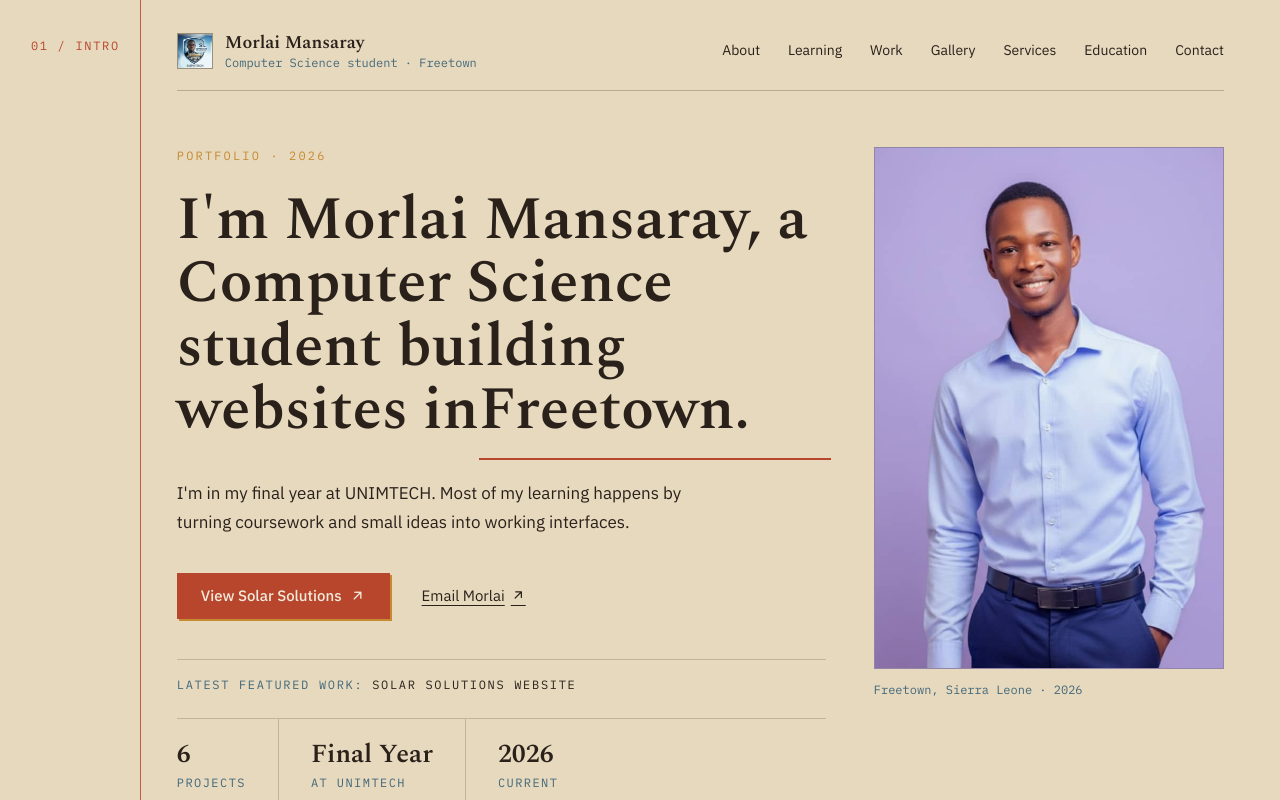
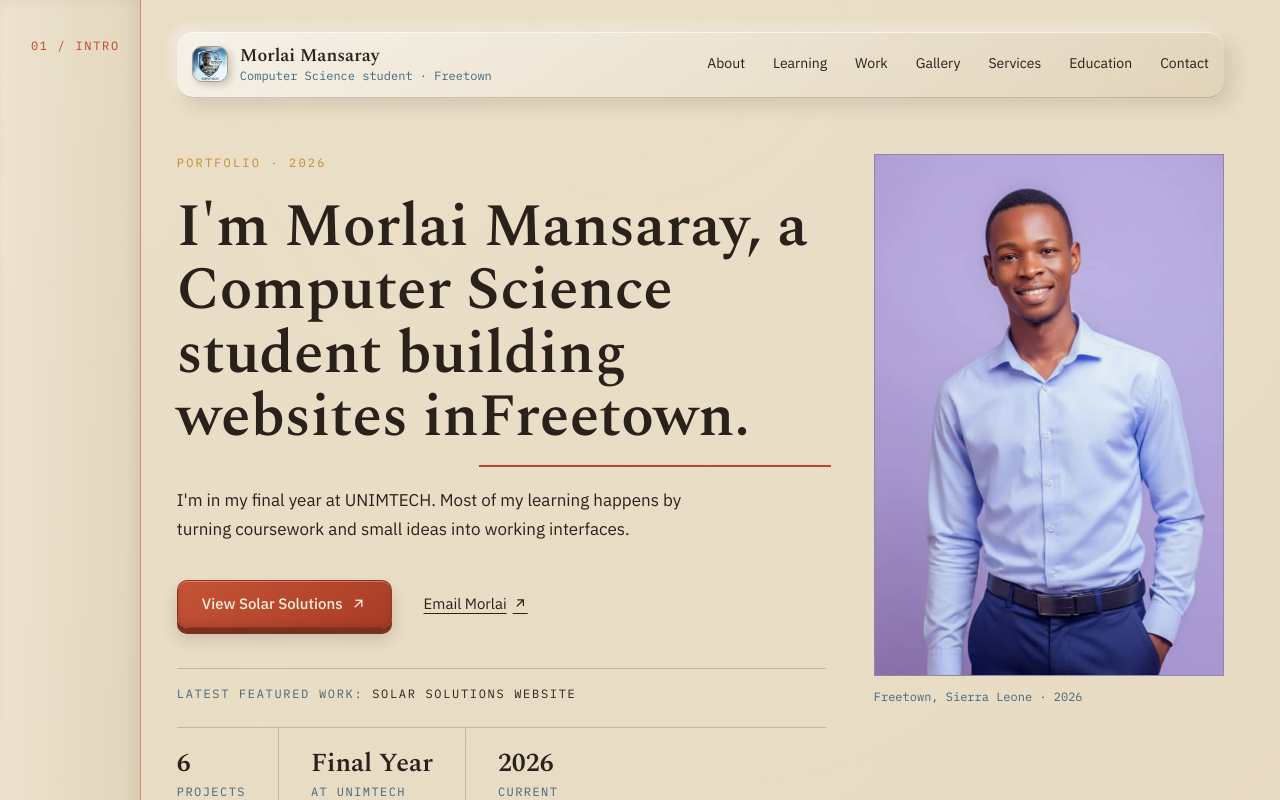
Before and after one commit to medrahmanz-max/Morlai-Portfolio, a React (Vite) app: page / in a window 1280 px wide. Shown: the top 800 px of the page. Built offline with nearby package versions, Linux system fonts and the light colour scheme.

Commit message:
Update portfolio styles and editor settings

```diff
--- a/src/index.css
+++ b/src/index.css
@@ -4,8 +4,9 @@
 
 :root {
   color: #2a211b;
-  background: #e7d9be;
+  background: #d8c7aa;
   font-family: 'IBM Plex Sans', sans-serif;
+  font-synthesis: none;
 }
 
 html {
@@ -14,7 +15,9 @@ html {
 
 body {
   margin: 0;
-  background: #e7d9be;
+  background:
+    radial-gradient(circle at 15% 10%, rgba(255,255,255,.42), transparent 30%),
+    linear-gradient(135deg, #e7d9be 0%, #d9c7a9 48%, #e5d7bd 100%);
   color: #2a211b;
   font-family: 'IBM Plex Sans', sans-serif;
   overflow-x: hidden;
@@ -34,10 +37,13 @@ img {
 }
 
 .folio {
-  background: #e7d9be;
+  background:
+    radial-gradient(circle at 50% 0%, rgba(255,255,255,.28), transparent 34%),
+    linear-gradient(135deg, #e7d9be, #d9c7a9 52%, #e4d5ba);
   color: #2a211b;
 }
 
+/* Typography */
 .disp {
   font-family: 'Spectral', Georgia, serif;
 }
@@ -46,40 +52,129 @@ img {
   font-family: 'IBM Plex Mono', monospace;
 }
 
+/* The old rail remains, but now reads like a recessed spine. */
 .rail {
-  border-right: 1px solid rgba(184, 70, 44, 0.85);
+  border-right: 1px solid rgba(184, 70, 44, 0.55);
+  background: linear-gradient(90deg, rgba(255,255,255,.16), rgba(120,83,45,.06));
+  box-shadow: inset -5px 0 12px rgba(67,43,25,.08);
 }
 
 .rail-dark {
   border-right: 1px solid rgba(198, 138, 49, 0.55);
+  box-shadow: inset -5px 0 12px rgba(0,0,0,.2);
 }
 
 .marker {
   white-space: nowrap;
 }
 
+/* Tactile section surfaces */
+.folio > section:not(.on-dark) > div:nth-child(2) {
+  position: relative;
+}
+
+.folio > section:nth-child(even):not(.on-dark) {
+  background: rgba(243, 235, 221, .62) !important;
+  box-shadow:
+    inset 0 1px rgba(255,255,255,.45),
+    inset 0 -1px rgba(91,62,36,.08);
+}
+
+.folio > section:nth-child(odd):not(.on-dark) {
+  background: rgba(231, 217, 190, .42) !important;
+}
+
+/* Header */
+header {
+  border-color: rgba(74, 51, 31, .22) !important;
+  padding: 13px 15px 14px;
+  border-radius: 16px;
+  background: linear-gradient(145deg, rgba(255,255,255,.58), rgba(207,188,155,.25));
+  box-shadow:
+    8px 8px 18px rgba(76,55,35,.14),
+    -5px -5px 12px rgba(255,255,255,.42),
+    inset 0 1px rgba(255,255,255,.62);
+}
+
+header img,
+footer img,
+.on-dark img {
+  border-radius: 10px !important;
+  box-shadow:
+    3px 3px 7px rgba(55,39,25,.22),
+    -2px -2px 5px rgba(255,255,255,.42);
+}
+
+/* Main portrait */
+.lg\\:col-span-4 > div:has(> img),
+.w-33:has(> img) {
+  padding: 9px;
+  border-radius: 18px !important;
+  background: linear-gradient(145deg, #cbb8e0, #a996c4) !important;
+  border: 1px solid rgba(74,51,31,.25) !important;
+  box-shadow:
+    10px 12px 22px rgba(61,43,28,.20),
+    -7px -7px 15px rgba(255,255,255,.42),
+    inset 0 1px rgba(255,255,255,.5);
+}
+
+.lg\\:col-span-4 > div:has(> img) img,
+.w-33:has(> img) img {
+  border-radius: 11px;
+}
+
+/* Links */
+a {
+  transition: color 160ms ease, transform 160ms ease, filter 160ms ease;
+}
+
+a:hover {
+  filter: brightness(1.04);
+}
+
 a:focus-visible,
 button:focus-visible,
 summary:focus-visible {
   outline: 2px solid #b8462c;
-  outline-offset: 3px;
+  outline-offset: 4px;
+  border-radius: 6px;
 }
 
 .on-dark a:focus-visible {
   outline-color: #c68a31;
 }
 
+/* Physical buttons */
 .btn-rust {
-  background: #b8462c;
-  color: #f3ebdd;
-  border-radius: 0;
-  box-shadow: 2px 2px 0 0 #c68a31;
-  transition: box-shadow 120ms linear, background-color 120ms linear;
+  position: relative;
+  background: linear-gradient(145deg, #c65336, #a83d25) !important;
+  color: #f8efe1 !important;
+  border-radius: 10px !important;
+  border: 1px solid rgba(112,38,23,.55);
+  box-shadow:
+    0 6px 0 #79301f,
+    0 10px 16px rgba(72,42,27,.20),
+    inset 0 1px rgba(255,255,255,.30),
+    inset 0 -3px 6px rgba(92,25,14,.18);
+  transform: translateY(0);
+  transition: transform 110ms ease, box-shadow 110ms ease, filter 110ms ease;
 }
 
 .btn-rust:hover {
-  box-shadow: 0 0 0 0 #c68a31;
-  background: #a63c24;
+  background: linear-gradient(145deg, #cc5a3b, #ae4027) !important;
+  box-shadow:
+    0 7px 0 #79301f,
+    0 12px 18px rgba(72,42,27,.22),
+    inset 0 1px rgba(255,255,255,.34);
+  transform: translateY(-1px);
+}
+
+.btn-rust:active {
+  box-shadow:
+    0 2px 0 #79301f,
+    0 4px 8px rgba(72,42,27,.18),
+    inset 0 3px 7px rgba(77,23,13,.28);
+  transform: translateY(4px);
 }
 
 .txt-act {
@@ -90,16 +185,139 @@ summary:focus-visible {
 
 .txt-act .ti {
   display: inline-block;
-  transition: transform 120ms linear;
+  transition: transform 160ms ease;
 }
 
 .txt-act:hover .ti {
   transform: translateX(3px);
 }
 
+/* Stats become small raised controls */
+.border-y.border-\\[\\#2A211B\\]\\/20 {
+  border: 0 !important;
+  gap: 12px;
+}
+
+.border-y.border-\\[\\#2A211B\\]\\/20 > div {
+  min-width: 110px;
+  padding: 15px 20px !important;
+  border: 1px solid rgba(75,52,32,.14);
+  border-radius: 12px;
+  background: linear-gradient(145deg, rgba(255,255,255,.46), rgba(197,178,144,.22));
+  box-shadow:
+    5px 6px 12px rgba(72,51,32,.12),
+    -4px -4px 9px rgba(255,255,255,.32),
+    inset 0 1px rgba(255,255,255,.46);
+}
+
+/* Learning rows */
+dl > div {
+  transition: transform 160ms ease, box-shadow 160ms ease, background 160ms ease;
+}
+
+#learning dl > div:hover,
+#education dl > div:hover {
+  transform: translateX(3px);
+  background: rgba(255,255,255,.20);
+  box-shadow: inset 3px 0 #b8462c;
+}
+
+/* Project presentation */
+#work article {
+  border-color: rgba(63,43,27,.24) !important;
+}
+
+#work article:not(:first-of-type) {
+  padding: 20px;
+  border: 1px solid rgba(73,51,32,.15) !important;
+  border-radius: 18px;
+  background: linear-gradient(145deg, rgba(255,255,255,.38), rgba(205,185,150,.20));
+  box-shadow:
+    8px 10px 20px rgba(70,49,31,.13),
+    -5px -5px 12px rgba(255,255,255,.30),
+    inset 0 1px rgba(255,255,255,.48);
+}
+
+#work article:not(:first-of-type):hover {
+  transform: translateY(-3px);
+  box-shadow:
+    11px 14px 25px rgba(70,49,31,.17),
+    -6px -6px 13px rgba(255,255,255,.35),
+    inset 0 1px rgba(255,255,255,.52);
+}
+
+#work article > div > div > div[class*="bg-"],
+#work article > div > div[class*="bg-"] {
+  border-radius: 13px;
+  box-shadow:
+    inset 0 2px 4px rgba(255,255,255,.20),
+    inset 0 -8px 16px rgba(40,24,15,.15),
+    6px 8px 16px rgba(63,42,27,.16);
+  overflow: hidden;
+  position: relative;
+}
+
+#work article > div > div > div[class*="bg-"]::after,
+#work article > div > div[class*="bg-"]::after {
+  content: "";
+  position: absolute;
+  inset: 0;
+  pointer-events: none;
+  background: linear-gradient(135deg, rgba(255,255,255,.20), transparent 35%, rgba(0,0,0,.08));
+}
+
+/* Gallery cards */
+#gallery .grid > div {
+  border: 1px solid rgba(73,51,32,.16) !important;
+  border-radius: 16px;
+  overflow: hidden;
+  background: linear-gradient(145deg, #faf2e7, #ded0b9) !important;
+  box-shadow:
+    8px 10px 20px rgba(70,49,31,.14),
+    -5px -5px 12px rgba(255,255,255,.35),
+    inset 0 1px rgba(255,255,255,.55) !important;
+  transition: transform 170ms ease, box-shadow 170ms ease;
+}
+
+#gallery .grid > div:hover {
+  transform: translateY(-5px) rotate(.15deg);
+  box-shadow:
+    11px 15px 27px rgba(70,49,31,.18),
+    -6px -6px 14px rgba(255,255,255,.40),
+    inset 0 1px rgba(255,255,255,.60) !important;
+}
+
+#gallery .grid > div > div:first-child {
+  box-shadow: inset 0 -9px 15px rgba(42,33,27,.18);
+}
+
+/* Services: tactile accordion */
+.svc-row {
+  border-color: rgba(63,43,27,.22) !important;
+}
+
 .svc-row summary {
   list-style: none;
   cursor: pointer;
+  padding: 18px 16px !important;
+  margin: 8px 0;
+  border-radius: 12px;
+  background: linear-gradient(145deg, rgba(255,255,255,.40), rgba(197,177,143,.20));
+  box-shadow:
+    5px 6px 12px rgba(72,51,32,.11),
+    -4px -4px 9px rgba(255,255,255,.28),
+    inset 0 1px rgba(255,255,255,.42);
+  transition: box-shadow 140ms ease, transform 140ms ease;
+}
+
+.svc-row summary:hover {
+  transform: translateY(-1px);
+}
+
+.svc-row[open] summary {
+  box-shadow:
+    inset 3px 3px 8px rgba(70,48,30,.13),
+    inset -3px -3px 7px rgba(255,255,255,.32);
 }
 
 .svc-row summary::-webkit-details-marker {
@@ -107,26 +325,113 @@ summary:focus-visible {
 }
 
 .svc-row .plus {
-  transition: transform 120ms linear;
+  transition: transform 160ms ease;
 }
 
 .svc-row[open] .plus {
   transform: rotate(45deg);
 }
 
+/* Education timeline panels */
+#education ol li {
+  padding: 16px;
+  border-radius: 14px;
+  background: linear-gradient(145deg, rgba(255,255,255,.32), rgba(202,181,146,.16));
+  box-shadow:
+    5px 7px 14px rgba(72,51,32,.10),
+    -4px -4px 9px rgba(255,255,255,.25);
+}
+
+/* Dark GitHub panel */
+.on-dark {
+  background:
+    radial-gradient(circle at 75% 15%, rgba(198,138,49,.16), transparent 30%),
+    linear-gradient(145deg, #352920, #211914) !important;
+  box-shadow: inset 0 2px rgba(255,255,255,.05), inset 0 -2px rgba(0,0,0,.30);
+}
+
+.on-dark > div:nth-child(2) > div {
+  padding: 26px;
+  border: 1px solid rgba(198,138,49,.18);
+  border-radius: 18px;
+  background: linear-gradient(145deg, rgba(255,255,255,.045), rgba(0,0,0,.12));
+  box-shadow:
+    8px 10px 22px rgba(0,0,0,.25),
+    inset 0 1px rgba(255,255,255,.06);
+}
+
+/* Contact panel */
+#contact > div:nth-child(2) > div {
+  padding: 28px;
+  border-radius: 18px;
+  border: 1px solid rgba(73,51,32,.14);
+  background: linear-gradient(145deg, rgba(255,255,255,.42), rgba(201,180,145,.18));
+  box-shadow:
+    9px 12px 24px rgba(70,49,31,.13),
+    -6px -6px 14px rgba(255,255,255,.32),
+    inset 0 1px rgba(255,255,255,.50);
+}
+
+/* Footer */
+footer {
+  box-shadow: inset 0 2px rgba(255,255,255,.30);
+}
+
+/* Scrollbar */
 ::-webkit-scrollbar {
-  width: 8px;
+  width: 10px;
 }
 
 ::-webkit-scrollbar-track {
-  background: #e7d9be;
+  background: #d9c7a9;
+  box-shadow: inset 1px 0 rgba(0,0,0,.08);
 }
 
 ::-webkit-scrollbar-thumb {
-  background: #b8462c;
-  border-radius: 4px;
+  background: linear-gradient(#c65336, #963821);
+  border-radius: 8px;
+  border: 2px solid #d9c7a9;
 }
 
 ::-webkit-scrollbar-thumb:hover {
-  background: #9d3821;
+  background: linear-gradient(#d06040, #a43c24);
 }
+
+/* Respect reduced-motion preferences */
+@media (prefers-reduced-motion: reduce) {
+  html { scroll-behavior: auto; }
+  *, *::before, *::after {
+    transition-duration: .01ms !important;
+    animation-duration: .01ms !important;
+  }
+}
+
+/* Mobile refinements */
+@media (max-width: 767px) {
+  .rail {
+    padding-right: 8px !important;
+  }
+
+  header {
+    border-radius: 13px;
+  }
+
+  .border-y.border-\\[\\#2A211B\\]\\/20 > div {
+    min-width: 92px;
+    flex: 1 1 auto;
+  }
+
+  #work article:not(:first-of-type) {
+    padding: 15px;
+    border-radius: 14px;
+  }
+
+  .svc-row summary {
+    padding: 15px 12px !important;
+  }
+
+  #contact > div:nth-child(2) > div,
+  .on-dark > div:nth-child(2) > div {
+    padding: 20px;
+  }
+}
```
